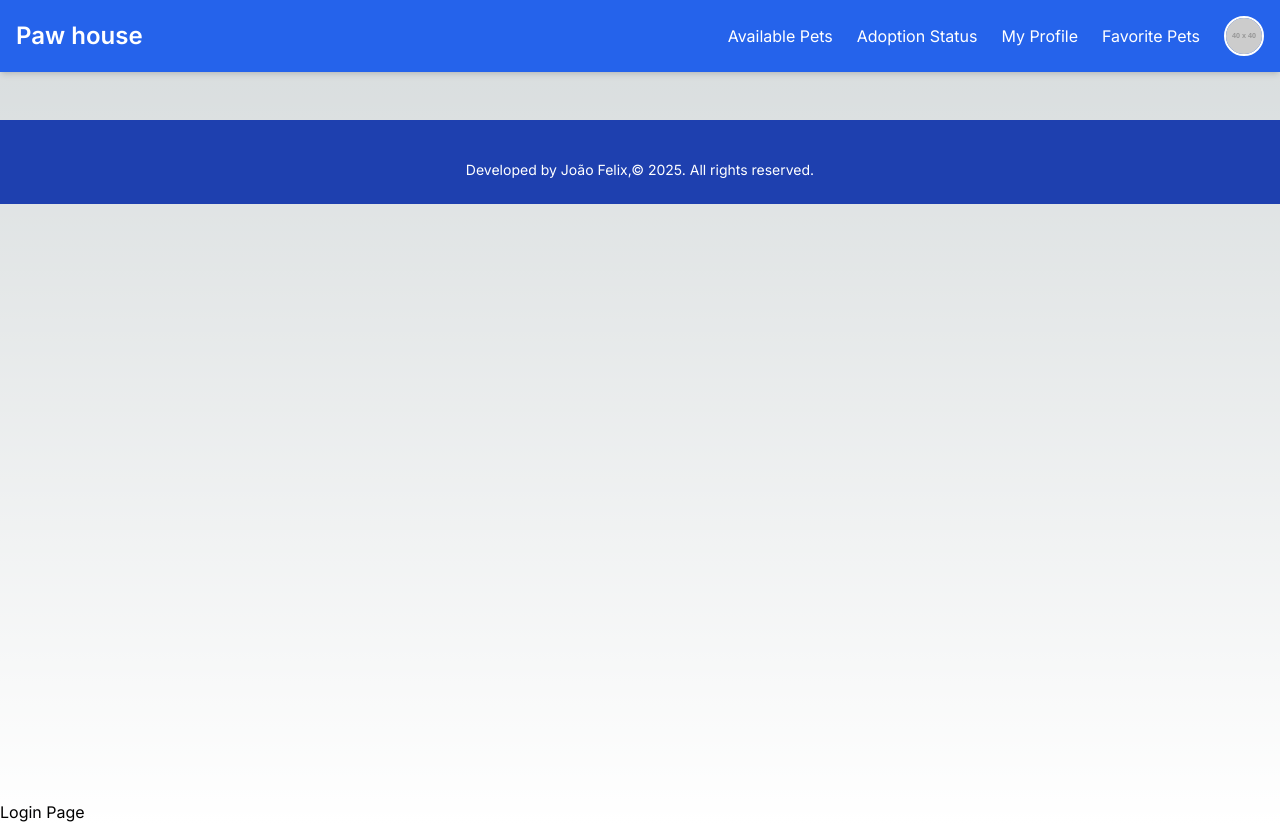
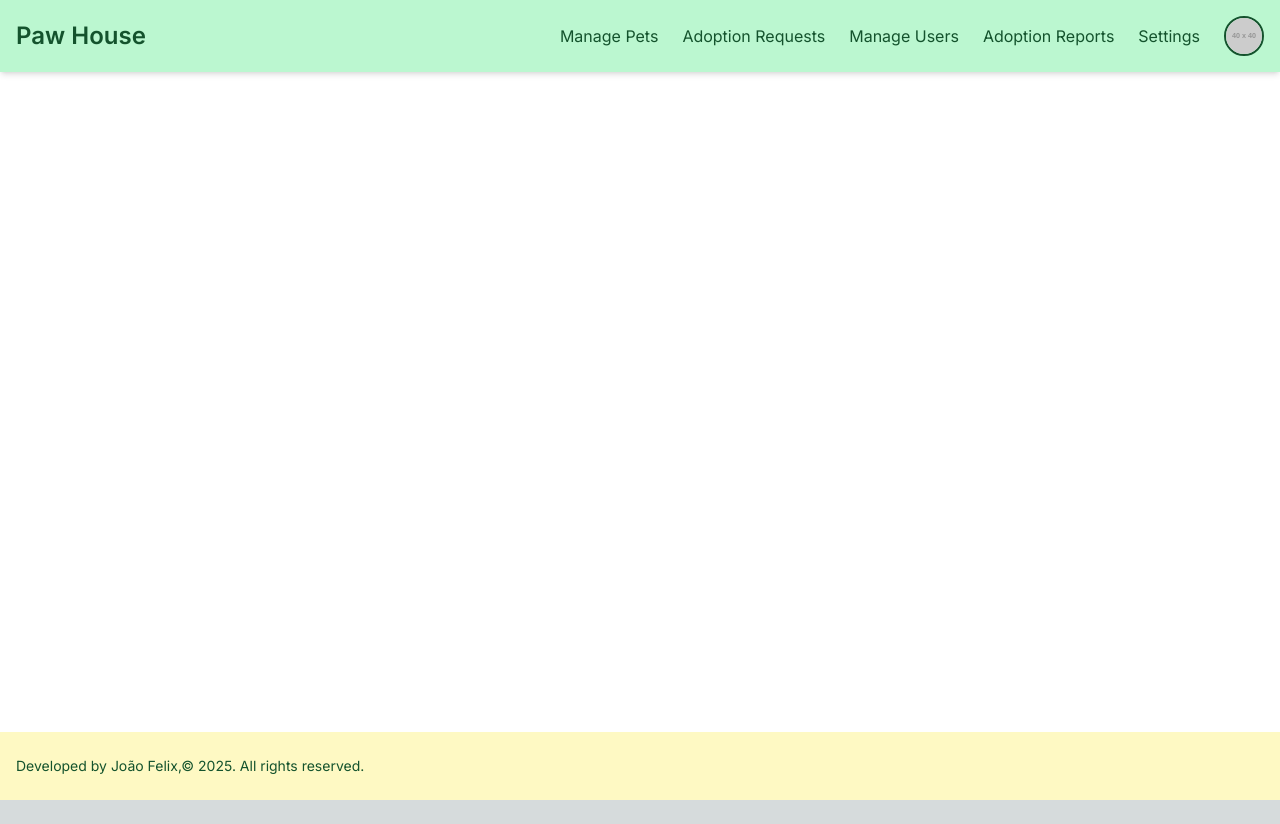
Before and after one commit to JoaoFXs/petadoptionapp, a Next.js app: page / in a window 1280 px wide. After the commit the page ends 800 px from the top, so only its background shows below. Built offline with nearby package versions, Linux system fonts and the light colour scheme.

Commit message:
Update palettes colors

```diff
--- a/src/app/login/page.tsx
+++ b/src/app/login/page.tsx
@@ -4,7 +4,6 @@ export default function Login() {
   return (
     <div>
         <Template/>
-      <h1>Login Page</h1>
     </div>
   );
 }
--- a/src/components/Template.tsx
+++ b/src/components/Template.tsx
@@ -1,44 +1,46 @@
 'use client'
 import React, { useState } from 'react';
-interface TemplateProps{
+
+interface TemplateProps {
     children?: React.ReactNode
     loading?: boolean;
 }
 
-export const  Template: React.FC<TemplateProps> = ({children, loading=false}: TemplateProps) =>{
-    return(
-        <div className="flex flex-col min-h-screen">
-            <Header/>
-                <Footer/>
+export const Template: React.FC<TemplateProps> = ({ children, loading = false }: TemplateProps) => {
+    return (
+        <div className="flex flex-col min-h-screen bg-white">
+            <Header />
+            <main className="flex-1">{children}</main>
+            <Footer />
         </div>
     )
 }
 
 const Header = () => {
     const [isMenuOpen, setIsMenuOpen] = useState(false);
-    const [isAdmin, setIsAdmin] = useState(false); // State to track if the user is an admin
+    const [isAdmin, setIsAdmin] = useState(true); // State to track if the user is an admin
     const toggleMenu = () => setIsMenuOpen(!isMenuOpen);
 
     return (
-      <header className="bg-blue-600 text-white shadow-md">
+        <header className="bg-green-200 text-green-900 shadow-md">
             <div className="container mx-auto flex items-center justify-between p-4">
                 {/* Logo */}
-          <div className="text-2xl font-semibold">Paw house</div>
+                <div className="text-2xl font-semibold">Paw House</div>
 
                 {/* Navbar */}
                 <RenderIf condition={isAdmin}>
-            <nav className="hidden md:flex space-x-6">
-                <a href="#pets-management" className="hover:text-blue-300 transition-all duration-300">Manage Pets</a>
-                <a href="#adoption-requests" className="hover:text-blue-300 transition-all duration-300">Adoption Requests</a>
-                <a href="#users-management" className="hover:text-blue-300 transition-all duration-300">Manage Users</a>
-                <a href="#adoption-report" className="hover:text-blue-300 transition-all duration-300">Adoption Reports</a>
-                <a href="#settings" className="hover:text-blue-300 transition-all duration-300">Settings</a>
+                    <nav className="hidden md:flex  items-center  space-x-6">
+                        <a href="#pets-management" className="hover:text-yellow-400 transition-all duration-300">Manage Pets</a>
+                        <a href="#adoption-requests" className="hover:text-yellow-400 transition-all duration-300">Adoption Requests</a>
+                        <a href="#users-management" className="hover:text-yellow-400 transition-all duration-300">Manage Users</a>
+                        <a href="#adoption-report" className="hover:text-yellow-400 transition-all duration-300">Adoption Reports</a>
+                        <a href="#settings" className="hover:text-yellow-400 transition-all duration-300">Settings</a>
 
                         <button className="focus:outline-none">
                             <img
                                 src="https://via.placeholder.com/40"
                                 alt="Avatar"
-                    className="w-10 h-10 rounded-full border-2 border-white object-cover"
+                                className="w-10 h-10 rounded-full border-2 border-green-900 object-cover"
                             />
                         </button>
                     </nav>
@@ -46,52 +48,64 @@ const Header = () => {
 
                 <RenderIf condition={!isAdmin}>
                     <nav className="hidden md:flex items-center space-x-6">
-                <a href="#available-pets" className="hover:text-blue-300 transition-all duration-300">Available Pets</a>
-                <a href="#adoption-status" className="hover:text-blue-300 transition-all duration-300">Adoption Status</a>
-                <a href="#profile" className="hover:text-blue-300 transition-all duration-300">My Profile</a>
-                <a href="#favorites" className="hover:text-blue-300 transition-all duration-300">Favorite Pets</a>
+                        <a href="#available-pets" className="hover:text-yellow-400 transition-all duration-300">Available Pets</a>
+                        <a href="#adoption-status" className="hover:text-yellow-400 transition-all duration-300">Adoption Status</a>
+                        <a href="#profile" className="hover:text-yellow-400 transition-all duration-300">My Profile</a>
+                        <a href="#favorites" className="hover:text-yellow-400 transition-all duration-300">Favorite Pets</a>
 
                         <button className="focus:outline-none">
                             <img
                                 src="https://via.placeholder.com/40"
                                 alt="Avatar"
-                    className="w-10 h-10 rounded-full border-2 border-white object-cover"
+                                className="w-10 h-10 rounded-full border-2 border-green-900 object-cover"
                             />
                         </button>
                     </nav>
                 </RenderIf>
 
-
-
                 {/* Mobile Menu Button */}
-          <button onClick={toggleMenu} className="md:hidden text-white focus:outline-none">
+                <button onClick={toggleMenu} className="md:hidden text-green-900 focus:outline-none">
                     <div className="w-9 h-10 cursor-pointer flex flex-col items-center justify-center">
-                <div className={`w-[50%] h-[2px] bg-white rounded-sm transition-all duration-300 origin-left translate-y-[0.45rem] ${isMenuOpen ? 'rotate-[-45deg]' : ''}`}></div>
-                <div className={`w-[50%] h-[2px] bg-white rounded-md transition-all duration-300 origin-center ${isMenuOpen ? 'hidden' : ''}`}></div>
-                <div className={`w-[50%] h-[2px] bg-white rounded-md transition-all duration-300 origin-left -translate-y-[0.45rem] ${isMenuOpen ? 'rotate-[45deg]' : ''}`}></div>
+                        <div className={`w-[50%] h-[2px] bg-green-900 rounded-sm transition-all duration-300 origin-left translate-y-[0.45rem] ${isMenuOpen ? 'rotate-[-45deg]' : ''}`}></div>
+                        <div className={`w-[50%] h-[2px] bg-green-900 rounded-md transition-all duration-300 origin-center ${isMenuOpen ? 'hidden' : ''}`}></div>
+                        <div className={`w-[50%] h-[2px] bg-green-900 rounded-md transition-all duration-300 origin-left -translate-y-[0.45rem] ${isMenuOpen ? 'rotate-[45deg]' : ''}`}></div>
                     </div>
                 </button>
-
             </div>
 
             {/* Mobile Menu */}
+
+            <RenderIf condition={!isAdmin}>
             {isMenuOpen && (
-          <div className="md:hidden bg-blue-700 p-4 space-y-4">
-            <a href="#" className="block text-white">Home</a>
-            <a href="#about" className="block text-white">About</a>
-            <a href="#services" className="block text-white">Services</a>
-            <a href="#contact" className="block text-white">Contact</a>
+                <div className="md:hidden bg-green-300 p-4 space-y-4 text-green-900">
+                    <a href="#" className="block hover:text-yellow-400">Available Pets</a>
+                    <a href="#about" className="block hover:text-yellow-400">Adoption Status</a>
+                    <a href="#services" className="block hover:text-yellow-400">My Profile</a>
+                    <a href="#contact" className="block hover:text-yellow-400">Favorite Pets</a>
                 </div>
             )}
+          </RenderIf>
+          <RenderIf condition={isAdmin}>
+          {isMenuOpen && (
+                <div className="md:hidden bg-green-300 p-4 space-y-4 text-green-900">
+                    <a href="#" className="block hover:text-yellow-400">Manage Pets</a>
+                    <a href="#about" className="block hover:text-yellow-400">Adoption Requests</a>
+                    <a href="#services" className="block hover:text-yellow-400">Manage Users</a>
+                    <a href="#contact" className="block hover:text-yellow-400">Adoption Reports</a>
+                    <a href="#contact" className="block hover:text-yellow-400">Settings</a>
+                </div>
+            )}
+          </RenderIf>
         </header>
     );
 };
 
 const Footer = () => {
     return (
-      <footer className="bg-blue-800 text-white py-6 mt-12">
-        <div className="container mx-auto flex flex-col md:flex-row justify-between items-center px-4"/>
-        <p className="text-center text-sm mt-4">Developed by João Felix,&copy; 2025. All rights reserved.</p>
+        <footer className="bg-yellow-100 text-green-900 items-center py-6 mt-12">
+            <div className="container mx-auto flex flex-col md:flex-row justify-between items-center px-4">
+                <p className="text-center text-sm">Developed by João Felix,&copy; 2025. All rights reserved.</p>
+            </div>
         </footer>
     );
 };
@@ -100,9 +114,9 @@ const Header = () => {
     condition?: boolean;
     children: React.ReactNode;
 }
-  export const RenderIf: React.FC<RenderIfProps> = ({condition = true, children}) => {
-    if(condition){
-        return children;
+export const RenderIf: React.FC<RenderIfProps> = ({ condition = true, children }) => {
+    if (condition) {
+        return <>{children}</>;
     }
-    return false;
-}
+    return null;
+};
```
Lines whose indentation alone changed are shown as unchanged.
